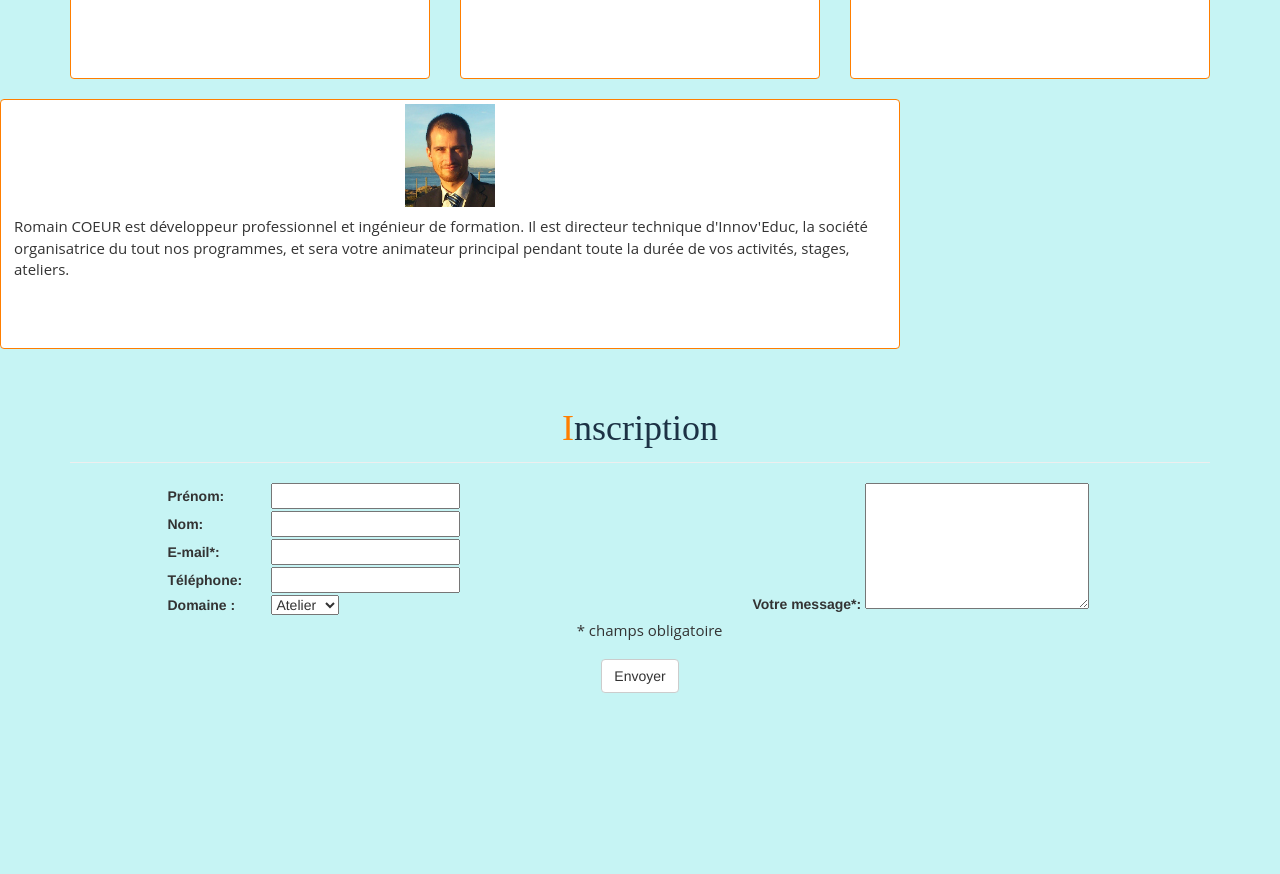
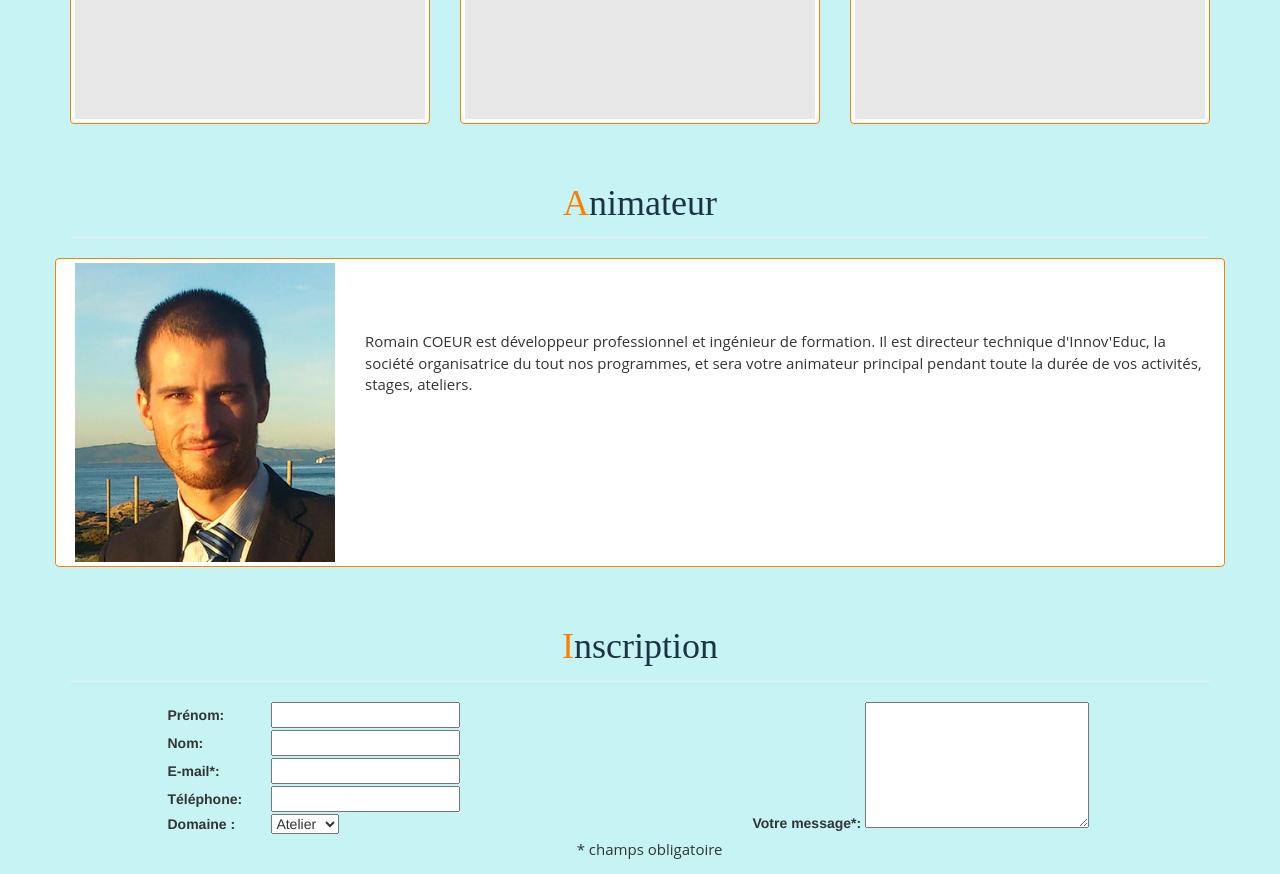
Before and after one commit to WildCodeSchool/laloupe-1014-nkc, a plain HTML site: page index.html in a window 1280 px wide. Shown: the part 1604-2478 px from the top of the page. Before the commit the page ends 2304 px from the top, so only its background shows below. Drawn offline with Linux system fonts and the light colour scheme.

Commit message:
modification sur la partie animateur et le fichier css

```diff
--- a/css/index.css
+++ b/css/index.css
@@ -38,7 +38,7 @@ p {
 }
 
 .caption {
-	background-image:#E7E7E7;
+	background-color:#E7E7E7;
 }
 
 .thumbnail {
@@ -49,15 +49,11 @@ p {
 
 	width: 900px;
 	height: 250px;
-
-}
-.rom{
-	text-align: left;
-	height: 90px;
-	width: 90px;
-
 }
 
+.rom {
+	width: 100%;
+}
 
 .navbtn .btnnav {
 	margin-top: 15px;
@@ -66,10 +62,6 @@ p {
 	padding-bottom: 5px;
 	border-color: #FF7E00;
 
-}
-
-.boxprog {
-	height: 550px;
 }
 
 .thumbnail .progbox {
@@ -113,3 +105,13 @@ form#myform input {
 .infostag .staginfo1 {
 	height: 308px;
 }
+
+.table-div {
+	display: table;
+	height: 200px;
+}
+
+.cell {
+	display: table-cell;
+	vertical-align: middle;
+}
--- a/index.html
+++ b/index.html
@@ -43,9 +43,9 @@
 
 	<!--Présentation Kid's Club-->
     <div class="container">
-        <header class="page-header">
+        <div class="page-header">
             <h1 class="img-responsive">Programmer avant d'étre programmé</h1>
-        </header>
+        </div>
         	<section class="row">
             	<div class="col-lg-12">
                 	<p>Kids-club est une solution éducative développée par un ingénieur de formation et des élèves de Simplon-Village à La Loupe. "Apprendre à programmer avant d'être programmer", c'est l'objectif que Kids club cherche à atteindre avec un public d'enfants entre 8 et 14ans. Ce programme éducatif se présente en 3 points:
@@ -64,9 +64,9 @@
  <div id="proj">
 
     <div class="container">
-        <header class="page-header">
+        <div class="page-header">
             <h1 class="img-responsive">Projets</h1>
-        </header>
+        </div>
 		<section class="row">
     		<div class="col-lg-12">
         		<div class="row">
@@ -131,17 +131,22 @@
 <!-- debut presentation intervenant-->
 
 <!--div class="col-sm-6 col-md-4"-->
-                        <div class="thumbnail infostag">
-                            <img data-src="holder.js/300x300" src="img/romain-coeur.png" class="rom">
-                            <div class="caption staginfo1">
 
-                                <div>
-                                    <p>Romain COEUR est développeur professionnel et ingénieur de formation. Il est directeur technique d'Innov'Educ, la société organisatrice du tout nos programmes, et sera votre animateur principal pendant toute la durée de vos activités, stages, ateliers.</p>
-                                </div>
-                            </div>
-                        </div>
-
-
+<div class="container">
+    <div class="page-header">
+        <h1 class="img-responsive">Animateur</h1>
+    </div>
+    <div class="row thumbnail">
+        <div class="col-md-3">
+            <img data-src="holder.js/300x300" src="img/romain-coeur.png" class="rom">
+        </div>
+        <div class="col-md-9 table-div">
+            <p class="cell">
+                Romain COEUR est développeur professionnel et ingénieur de formation. Il est directeur technique d'Innov'Educ, la société organisatrice du tout nos programmes, et sera votre animateur principal pendant toute la durée de vos activités, stages, ateliers.
+            </p>
+        </div>
+    </div>
+</div>
 
 
 
@@ -154,9 +159,9 @@
     <!--Debut documentation-->
 <!--
     <div class="container">
-    <header class="page-header">
+    <div class="page-header">
         <h1 class="img-responsive">Animateur</h1>
-    </header>
+    </div>
         <section class="row">
             <div class="col-lg-12">
                 <div class="row">
@@ -213,9 +218,9 @@
 
 
 <div class="container presentation" id="medias">
-        <header class="page-header">
+        <div class="page-header">
             <h1 class="img-responsive">Inscription</h1>
-        </header>
+        </div>
             <div class="row">
 
                 <div class="col-md-offset-1 col-md-6 formulaire">
```
